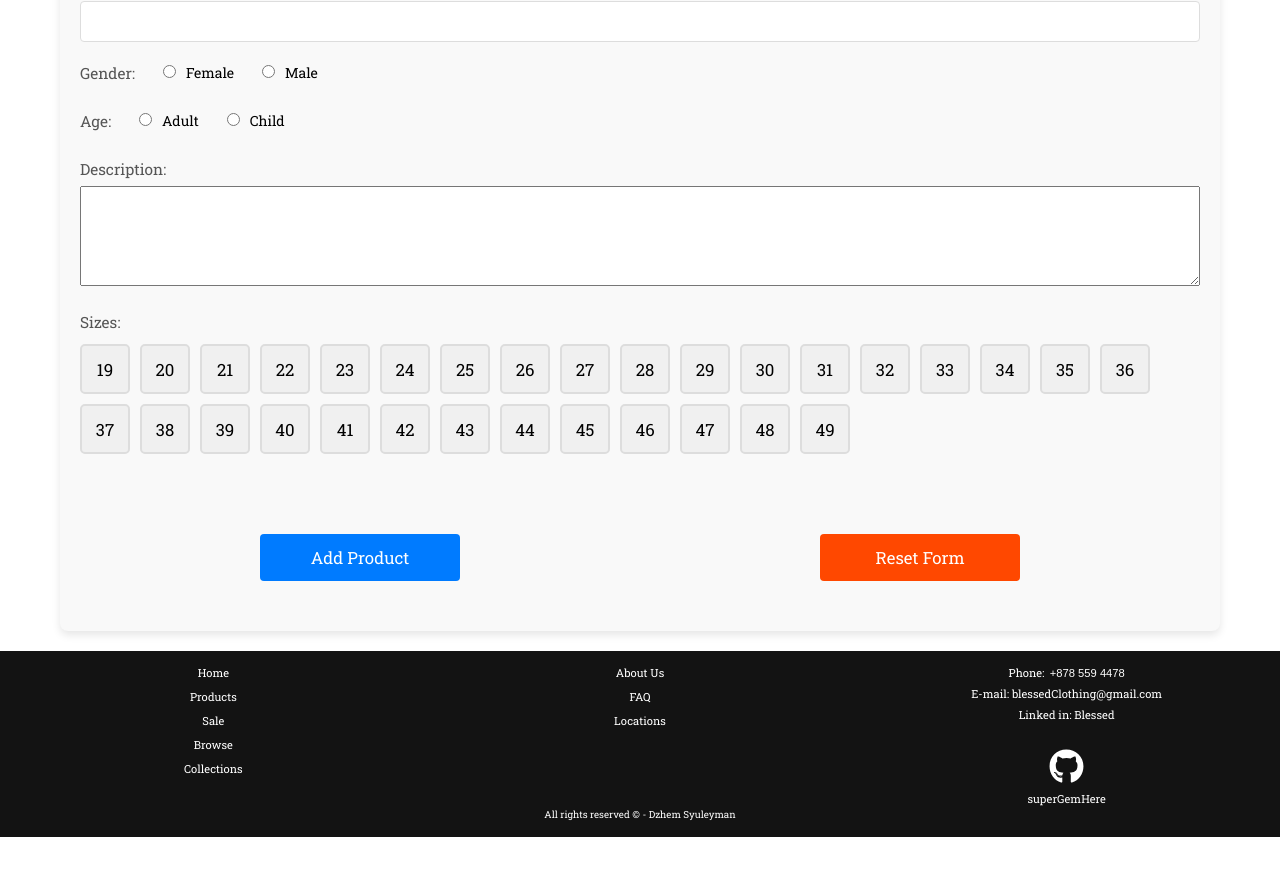
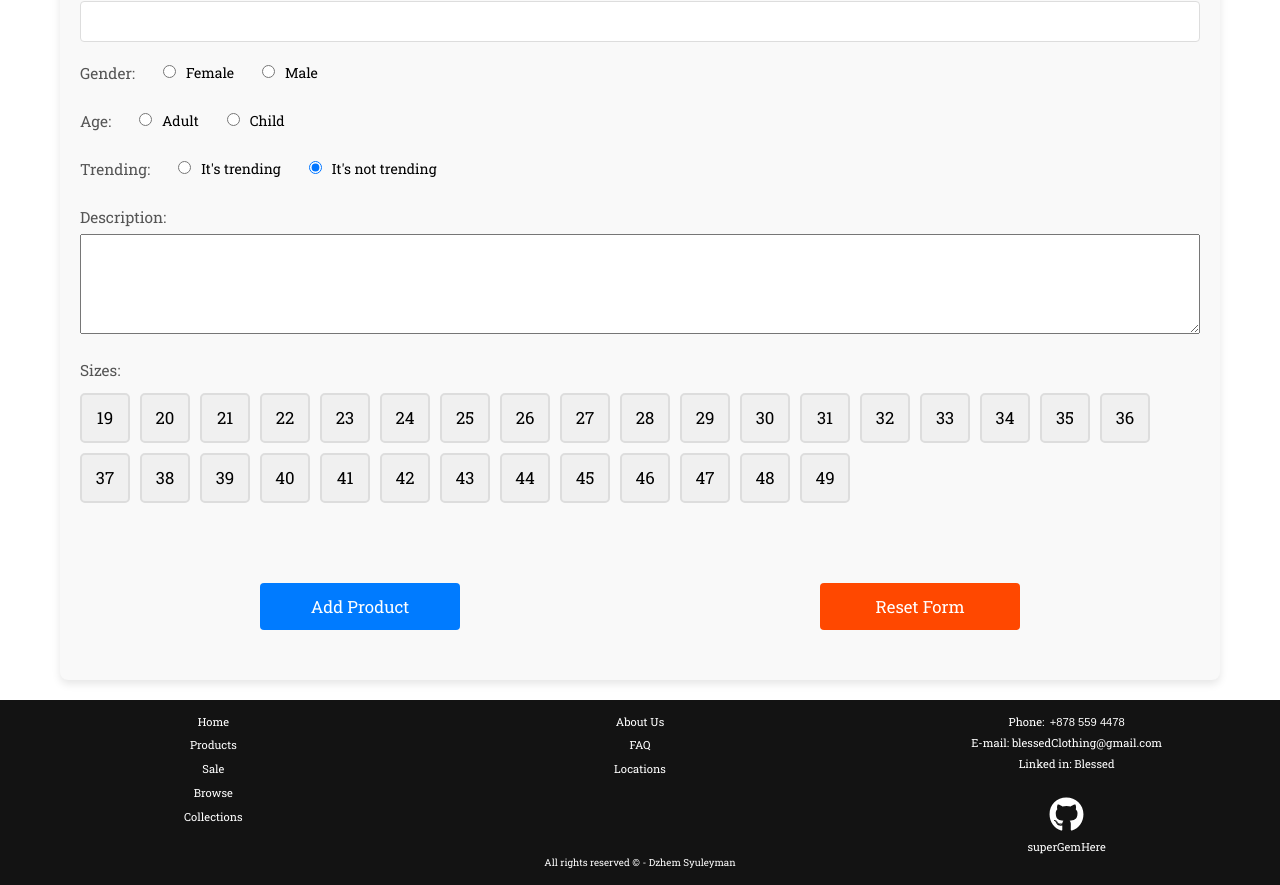
Before and after one commit to superGemHere/blessed-clothing, a React (Vite) app in the folder client/: page /users/admin in a window 1280 px wide. Shown: the part 900-1785 px from the top of the page. Before the commit the page ends 1737 px from the top, so only its background shows below. Built offline with nearby package versions, Linux system fonts and the light colour scheme; no server answers; a web font is replaced by a local one.

Commit message:
feat: add trending flag

```diff
--- a/client/src/components/main/AdminPanel/AdminPanel.jsx
+++ b/client/src/components/main/AdminPanel/AdminPanel.jsx
@@ -12,6 +12,7 @@ export default function AdminPanel() {
     const [colors, setColors] = useState('');
     const [gender, setGender] = useState('');
     const [age, setAge] = useState('');
+    const [trending, setTrending] = useState("false");
     const [description, setDescription] = useState('');
     const [sizes, setSizes] = useState([]);
     const [images, setImages] = useState({
@@ -23,6 +24,12 @@ export default function AdminPanel() {
 
     const handleSubmit = async (e) => {
         e.preventDefault();
+        let isTrending;
+        if(trending === "true") {
+            isTrending = true;
+        }else{
+            isTrending = false;
+        }
 
         setProductName(productName.trim());
         setProductModel(productModel.trim());
@@ -65,6 +72,7 @@ export default function AdminPanel() {
             description,
             imageUrl: imagesArray[0],
             images: imagesArray,
+            trending: isTrending,
         };
         const server = import.meta.env.VITE_BACKEND_URL;
         try {
@@ -297,6 +305,31 @@ export default function AdminPanel() {
                         Child
                     </label>
                 </div>
+                <div className={styles['adminPanel-formGroup-radio']}>
+                    <label className={styles['adminPanel-formGroup-label']}>Trending:</label>
+                    <label>
+                        <input
+                            type="radio"
+                            name="trending"
+                            value={"true"}
+                            checked={trending === "true"}
+                            onChange={(e) => setTrending(e.target.value)}
+                            className={styles['adminPanel-radio']}
+                        />
+                        It's trending
+                    </label>
+                    <label>
+                        <input
+                            type="radio"
+                            name="trending"
+                            value={"false"}
+                            checked={trending === "false"}
+                            onChange={(e) => setTrending(e.target.value)}
+                            className={styles['adminPanel-radio']}
+                        />
+                        It's not trending
+                    </label>
+                </div>
 
                 <div className={styles['adminPanel-formGroup']}>
                     <label className={styles['adminPanel-formGroup-label']}>Description:</label>
```
